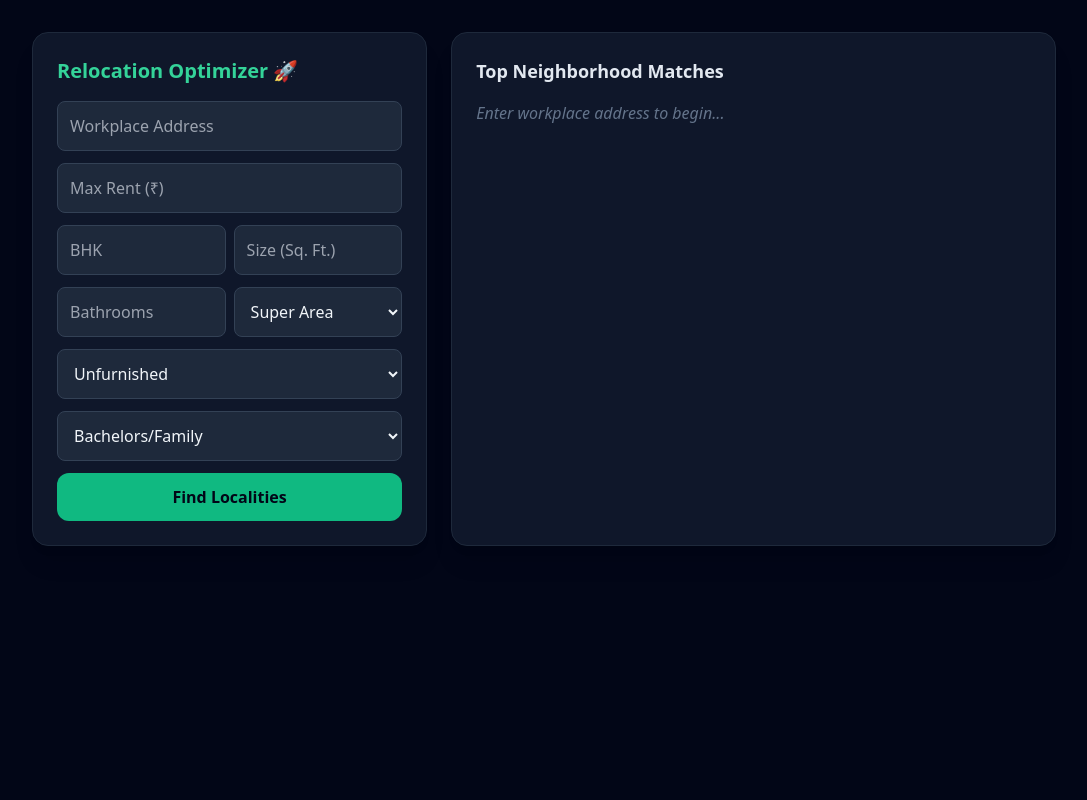
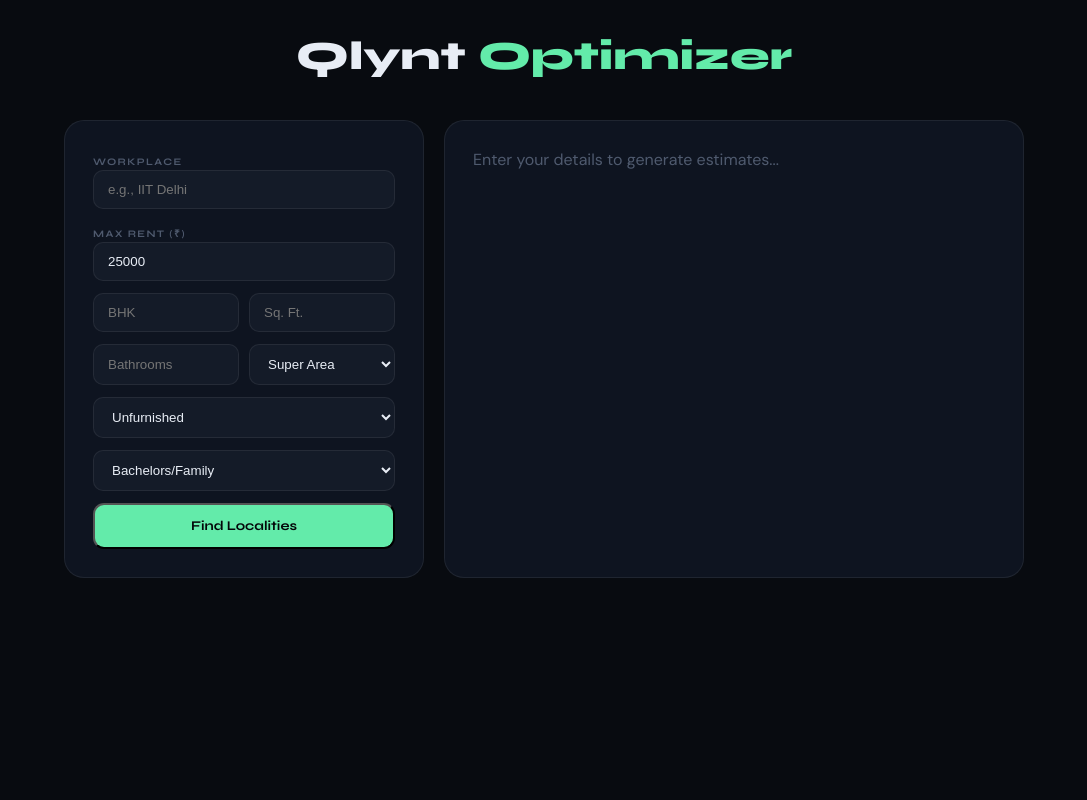
Before and after one commit to ashishpdwivedi/qlynt-relocation-backend, a FastAPI app: page / in a window 1280 px wide. Shown: the whole page, without its empty margins (96-1183 px from the left). Run offline with FastAPI, Linux system fonts and the light colour scheme; some libraries are stand-ins or nearby versions.

Commit message:
Update index.html

```diff
--- a/templates/index.html
+++ b/templates/index.html
@@ -3,52 +3,67 @@
 <head>
     <meta charset="UTF-8">
     <meta name="viewport" content="width=device-width, initial-scale=1.0">
-    <title>Qlynt Relocation Optimizer</title>
-    <script src="https://cdn.tailwindcss.com"></script>
+    <title>Qlynt — Relocation Optimizer</title>
+    <link rel="preconnect" href="https://fonts.googleapis.com">
+    <link rel="preconnect" href="https://fonts.gstatic.com" crossorigin>
+    <link href="https://fonts.googleapis.com/css2?family=Syne:wght@400;500;600;700;800&family=DM+Sans:ital,opsz,wght@0,9..40,300;0,9..40,400;0,9..40,500;1,9..40,300&display=swap" rel="stylesheet">
+    <style>
+        :root { --bg: #080b10; --surface: #0e1420; --surface-2: #141b28; --border: rgba(255,255,255,0.07); --border-h: rgba(99,235,170,0.3); --accent: #63ebaa; --accent-dim: #3dbd82; --text: #e8edf5; --text-2: #8994a8; --text-3: #4f5a6e; --font-head: 'Syne', sans-serif; --font-body: 'DM Sans', sans-serif; }
+        *, *::before, *::after { box-sizing: border-box; margin: 0; padding: 0; }
+        body { background: var(--bg); color: var(--text); font-family: var(--font-body); min-height: 100vh; display: flex; flex-direction: column; align-items: center; padding: 32px 16px; }
+        .app-grid { display: grid; grid-template-columns: 360px 1fr; gap: 20px; width: 100%; max-width: 960px; }
+        .card { background: var(--surface); border: 1px solid var(--border); border-radius: 20px; padding: 28px; }
+        .form-section-label { font-family: var(--font-head); font-size: 10px; font-weight: 700; letter-spacing: 0.14em; text-transform: uppercase; color: var(--text-3); margin-bottom: 7px; }
+        input, select { width: 100%; background: var(--surface-2); border: 1px solid var(--border); border-radius: 10px; padding: 11px 14px; color: var(--text); margin-bottom: 12px; }
+        .btn-submit { width: 100%; background: var(--accent); border-radius: 11px; padding: 13px; font-family: var(--font-head); font-weight: 700; color: #040709; cursor: pointer; transition: 0.2s; }
+        .btn-submit:hover { background: #7bf5bc; box-shadow: 0 0 20px rgba(99,235,170,0.2); }
+        .result-card { background: var(--surface-2); border: 1px solid var(--border); border-radius: 14px; padding: 16px; margin-bottom: 10px; display: flex; justify-content: space-between; align-items: center; }
+    </style>
 </head>
-<body class="bg-slate-950 text-slate-100 min-h-screen p-4 md:p-8">
-    <div class="max-w-5xl mx-auto grid grid-cols-1 md:grid-cols-5 gap-6">
-        <div class="md:col-span-2 bg-slate-900 p-6 rounded-2xl border border-slate-800 shadow-xl">
-            <h2 class="text-xl font-bold text-emerald-400 mb-4">Relocation Optimizer 🚀</h2>
-            <form id="optimizerForm" class="space-y-3">
-                <input type="text" id="office" placeholder="Workplace Address" class="w-full bg-slate-800 p-3 rounded-lg border border-slate-700" required>
-                <input type="number" id="budget" placeholder="Max Rent (₹)" class="w-full bg-slate-800 p-3 rounded-lg border border-slate-700" required>
-                <div class="grid grid-cols-2 gap-2">
-                    <input type="number" id="bhk" placeholder="BHK" class="w-full bg-slate-800 p-3 rounded-lg border border-slate-700" required>
-                    <input type="number" id="size" placeholder="Size (Sq. Ft.)" class="w-full bg-slate-800 p-3 rounded-lg border border-slate-700" required>
+<body>
+    <header style="text-align:center; margin-bottom:40px;">
+        <h1 style="font-family: var(--font-head); font-size: 40px; font-weight: 800;">Qlynt <span style="color:var(--accent)">Optimizer</span></h1>
+    </header>
+    <div class="app-grid">
+        <div class="card">
+            <form id="optimizerForm">
+                <label class="form-section-label">Workplace</label>
+                <input type="text" id="office" placeholder="e.g., IIT Delhi" required>
+                <label class="form-section-label">Max Rent (₹)</label>
+                <input type="number" id="budget" value="25000" required>
+                <div style="display:grid; grid-template-columns:1fr 1fr; gap:10px;">
+                    <input type="number" id="bhk" placeholder="BHK" required>
+                    <input type="number" id="size" placeholder="Sq. Ft." required>
                 </div>
-                <div class="grid grid-cols-2 gap-2">
-                    <input type="number" id="bath" placeholder="Bathrooms" class="w-full bg-slate-800 p-3 rounded-lg border border-slate-700" required>
-                    <select id="area_type" class="w-full bg-slate-800 p-3 rounded-lg border border-slate-700">
+                <div style="display:grid; grid-template-columns:1fr 1fr; gap:10px;">
+                    <input type="number" id="bath" placeholder="Bathrooms" required>
+                    <select id="area_type">
                         <option value="Super Area">Super Area</option>
                         <option value="Carpet Area">Carpet Area</option>
                     </select>
                 </div>
-                <select id="furnishing" class="w-full bg-slate-800 p-3 rounded-lg border border-slate-700">
+                <select id="furnishing">
                     <option value="Unfurnished">Unfurnished</option>
                     <option value="Semi-Furnished">Semi-Furnished</option>
                     <option value="Fully Furnished">Fully Furnished</option>
                 </select>
-                <select id="tenant" class="w-full bg-slate-800 p-3 rounded-lg border border-slate-700">
+                <select id="tenant">
                     <option value="Bachelors/Family">Bachelors/Family</option>
                     <option value="Bachelors">Bachelors</option>
                     <option value="Family">Family</option>
                 </select>
-                <button type="submit" class="w-full bg-emerald-500 hover:bg-emerald-600 p-3 rounded-xl font-bold text-slate-950 transition">Find Localities</button>
+                <button type="submit" class="btn-submit">Find Localities</button>
             </form>
         </div>
-        <div class="md:col-span-3 bg-slate-900 p-6 rounded-2xl border border-slate-800 shadow-xl">
-            <h3 class="text-lg font-bold text-slate-200 mb-4">Top Neighborhood Matches</h3>
-            <div id="resultsContainer" class="space-y-3">
-                <p class="text-slate-500 italic">Enter workplace address to begin...</p>
-            </div>
+        <div class="card" id="resultsContainer">
+            <p style="color:var(--text-3)">Enter your details to generate estimates...</p>
         </div>
     </div>
     <script>
         document.getElementById('optimizerForm').addEventListener('submit', async (e) => {
             e.preventDefault();
             const container = document.getElementById('resultsContainer');
-            container.innerHTML = `<p class="text-emerald-400">Analyzing market data...</p>`;
+            container.innerHTML = `<p style="color:var(--accent)">Analyzing market trends...</p>`;
             const payload = {
                 office_location: document.getElementById('office').value,
                 max_budget: parseFloat(document.getElementById('budget').value),
@@ -59,21 +74,15 @@
                 area_type: document.getElementById('area_type').value,
                 tenant_preference: document.getElementById('tenant').value
             };
-            const response = await fetch('/optimize', {
-                method: 'POST',
-                headers: { 'Content-Type': 'application/json' },
-                body: JSON.stringify(payload)
-            });
-            const data = await response.json();
+            const res = await fetch('/optimize', { method: 'POST', headers: { 'Content-Type': 'application/json' }, body: JSON.stringify(payload) });
+            const data = await res.json();
             if (data.success) {
                 container.innerHTML = data.recommendations.map(r => `
-                    <div class="bg-slate-800 border border-slate-700 p-4 rounded-xl flex justify-between items-center">
-                        <div><h4 class="font-bold text-emerald-400">${r.locality}</h4><p class="text-xs text-slate-400">${r.distance_km}km away</p></div>
-                        <div class="text-xl font-bold">₹${r.predicted_rent.toLocaleString()}</div>
+                    <div class="result-card">
+                        <div><h4 style="font-weight:700; color:var(--accent)">${r.locality}</h4><small>${r.distance_km} km away</small></div>
+                        <div style="font-size: 20px; font-weight: 800;">₹${r.predicted_rent.toLocaleString()}</div>
                     </div>`).join('');
-            } else {
-                container.innerHTML = `<p class="text-rose-500">Error: ${data.error}</p>`;
-            }
+            } else { container.innerHTML = `<p style="color:var(--danger)">Error: ${data.error}</p>`; }
         });
     </script>
 </body>
```
